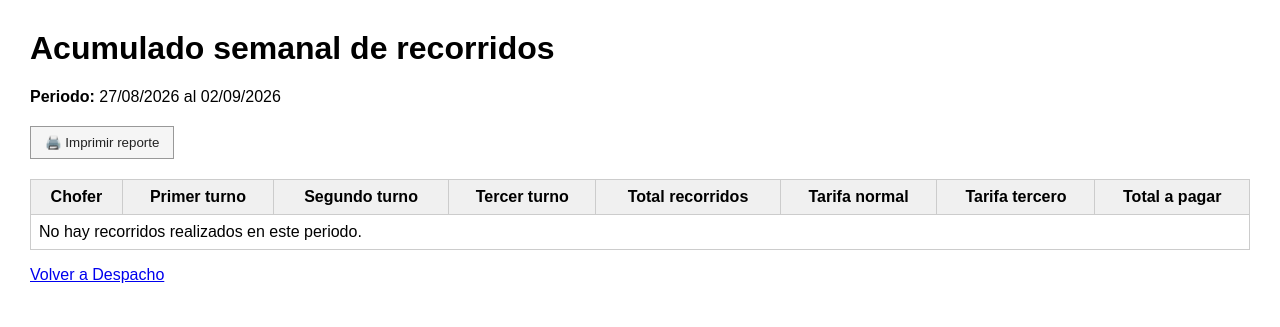
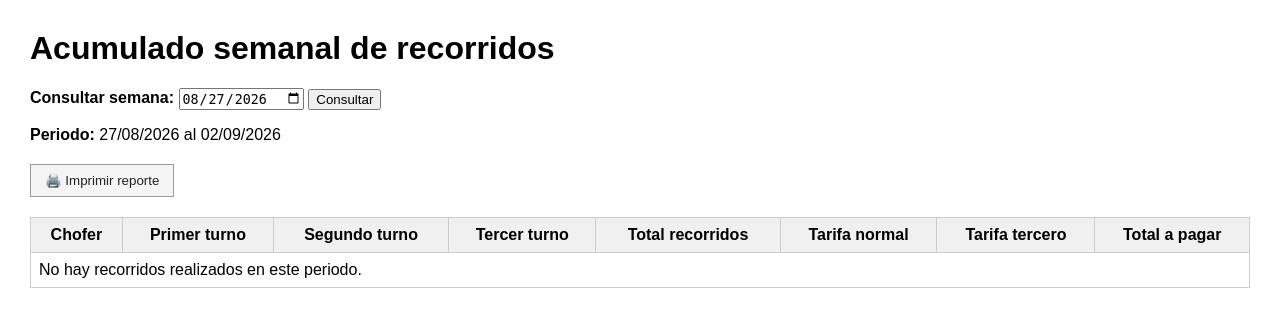
Before and after one commit to jenarod44-ship-it/publicerias_cgc, a Django app: page /reportes/choferes/semanal/ in a window 1280 px wide. Shown: the top 327 px of the page. Run offline with Django 5.2, Linux system fonts and the light colour scheme; data that the repository does not hold is empty.

Commit message:
Agregar selector de semana al reporte de choferes

```diff
--- a/core/templates/core/reporte_semanal_choferes.html
+++ b/core/templates/core/reporte_semanal_choferes.html
@@ -69,6 +69,23 @@
 
 <h1>Acumulado semanal de recorridos</h1>
 
+<form method="get" class="no-imprimir">
+    <label for="fecha">
+        <strong>Consultar semana:</strong>
+    </label>
+
+    <input
+        type="date"
+        id="fecha"
+        name="fecha"
+        value="{{ fecha_base|date:'Y-m-d' }}"
+    >
+
+    <button type="submit">
+        Consultar
+    </button>
+</form>
+
 <p>
     <strong>Periodo:</strong>
     {{ fecha_inicio|date:"d/m/Y" }}
@@ -118,11 +135,6 @@
 </tbody>
 </table>
 
-<p class="no-imprimir">
-    <a href="{% url 'core:despacho_dia' %}">
-        Volver a Despacho
-    </a>
-</p>
 
 
 </body>
--- a/core/views.py
+++ b/core/views.py
@@ -2,7 +2,7 @@ from datetime import datetime
 
 from django.shortcuts import render
 from django.utils import timezone
-from datetime import timedelta
+from datetime import datetime, timedelta
 
 
 from .models import Servicio
@@ -126,11 +126,21 @@ def programar_reposicion(request, pk):
     )
 
 def reporte_semanal_choferes(request):
-    hoy = timezone.localdate()
+    fecha_consulta = request.GET.get("fecha")
 
-    # La semana de Publicerías inicia jueves y termina miércoles.
-    dias_desde_jueves = (hoy.weekday() - 3) % 7
-    fecha_inicio = hoy - timedelta(days=dias_desde_jueves)
+    if fecha_consulta:
+        try:
+            fecha_base = datetime.strptime(
+                fecha_consulta,
+                "%Y-%m-%d"
+            ).date()
+        except ValueError:
+            fecha_base = timezone.localdate()
+    else:
+        fecha_base = timezone.localdate()
+
+    dias_desde_jueves = (fecha_base.weekday() - 3) % 7
+    fecha_inicio = fecha_base - timedelta(days=dias_desde_jueves)
     fecha_fin = fecha_inicio + timedelta(days=6)
 
     tarifa_normal = (
@@ -216,6 +226,7 @@ def reporte_semanal_choferes(request):
         "resumen": resumen.values(),
         "tarifa_normal": tarifa_normal,
         "tarifa_tercero": tarifa_tercero,
+        "fecha_base": fecha_base,
     }
 
     return render(
```
